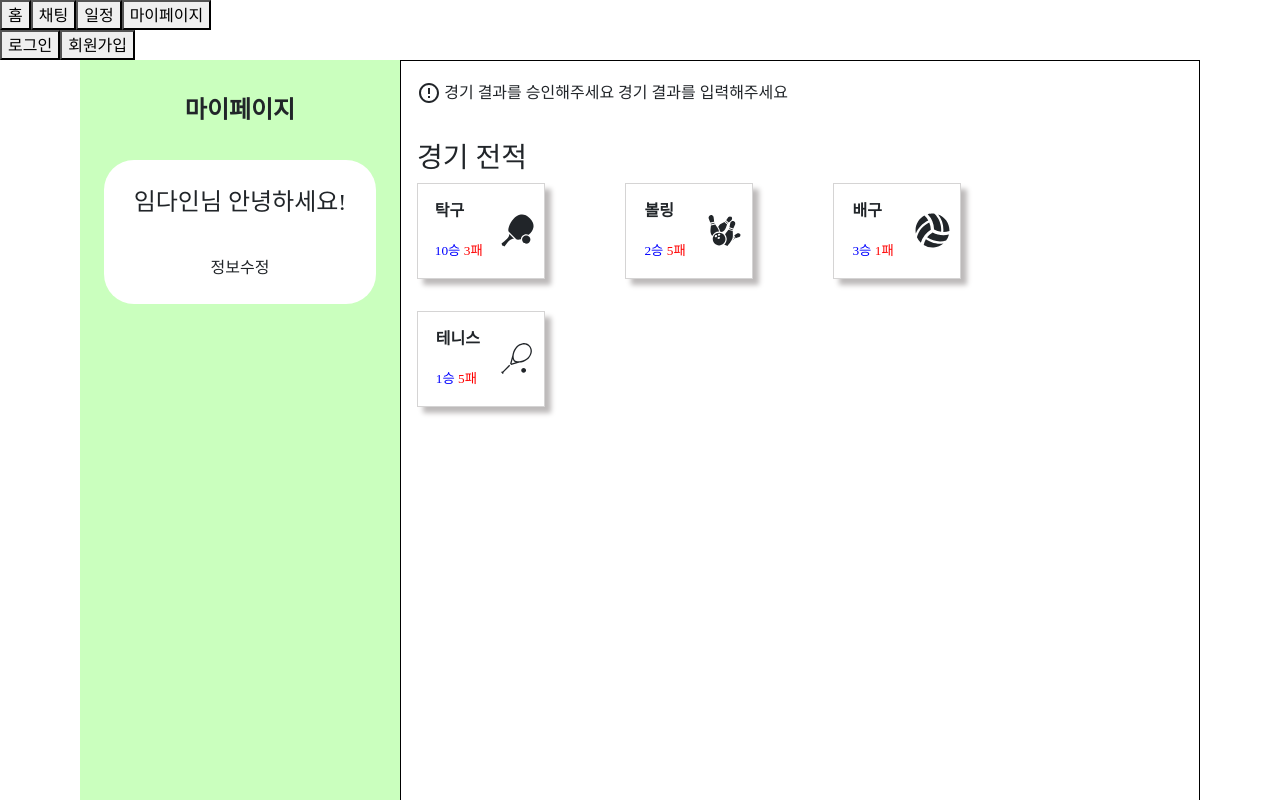
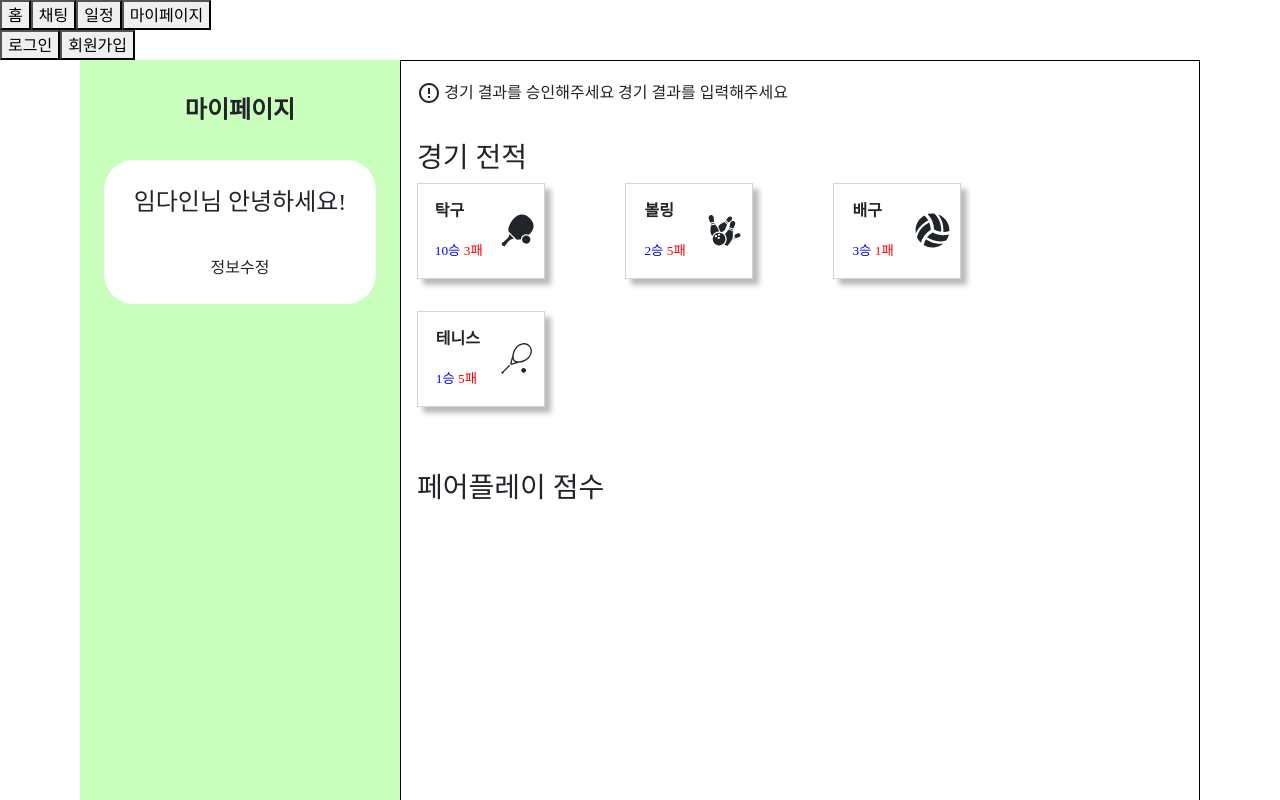
Before and after one commit to MoonJaeSeung/NetVillage, a React (Create React App) app in the folder NetVillage/src/main/frontend/: page /MyPage2 in a window 1280 px wide. Shown: the top 800 px of the page. Built offline with nearby package versions, Linux system fonts and the light colour scheme; a web font is replaced by a local one.

Commit message:
마이페이지-페어플레이점수
마이페이지-페어플레이점수

```diff
--- a/NetVillage/src/main/frontend/src/pages/Mypage.js
+++ b/NetVillage/src/main/frontend/src/pages/Mypage.js
@@ -82,6 +82,11 @@ const Mypage = () => {
                 </div>
 
             {/* 페어 플레이 점수*/}
+                <div className="fairPlay">
+                    <h3>
+                        페어플레이 점수
+                    </h3>
+                </div>
 
             </div>
         </div>
--- a/NetVillage/src/main/frontend/src/styles/mypage.css
+++ b/NetVillage/src/main/frontend/src/styles/mypage.css
@@ -60,7 +60,7 @@
 }
 
 /* 경기 전적 */
-.matchHistory{
+.matchHistory, .fairPlay{
     margin: 2rem 0 0 1rem;
     display: flex;
     flex-direction: column;
```
